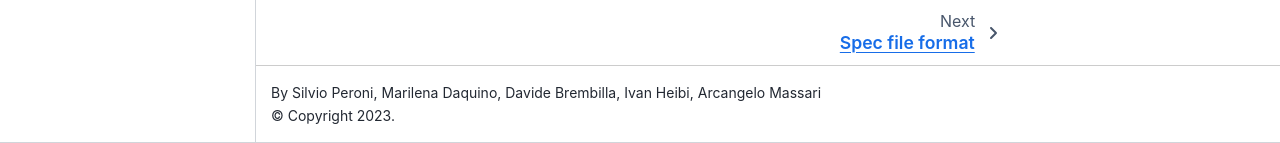
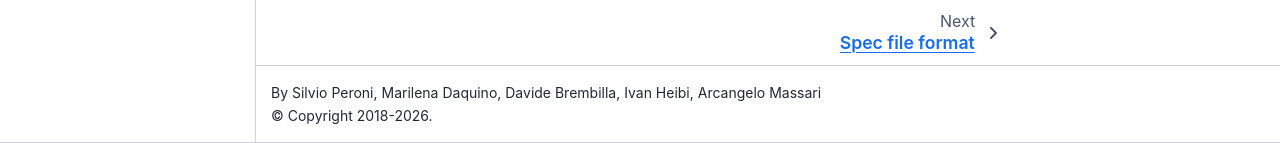
Before and after one commit to opencitations/ramose, a Jupyter Book: the page built from docs/intro.md, in a window 1280 px wide and 900 px high, scrolled down 1444 px. Shown: the part 757-900 px from the top of the window. Built offline with Jupyter Book 1.0.4 settings and Sphinx 7.4.7 and the Sphinx Book theme 1.1.4, drawn with Linux system fonts in a browser that asks for light colours.

Commit message:
docs(jupyter-book): set copyright

```diff
--- a/docs/_config.yml
+++ b/docs/_config.yml
@@ -4,6 +4,7 @@
 
 title: RAMOSE
 author: Silvio Peroni, Marilena Daquino, Davide Brembilla, Ivan Heibi, Arcangelo Massari
+copyright: "2018-2026"
 
 exclude_patterns:
   - _build
```
Also changed, not shown: docs/09-demo-skgif.ipynb.
